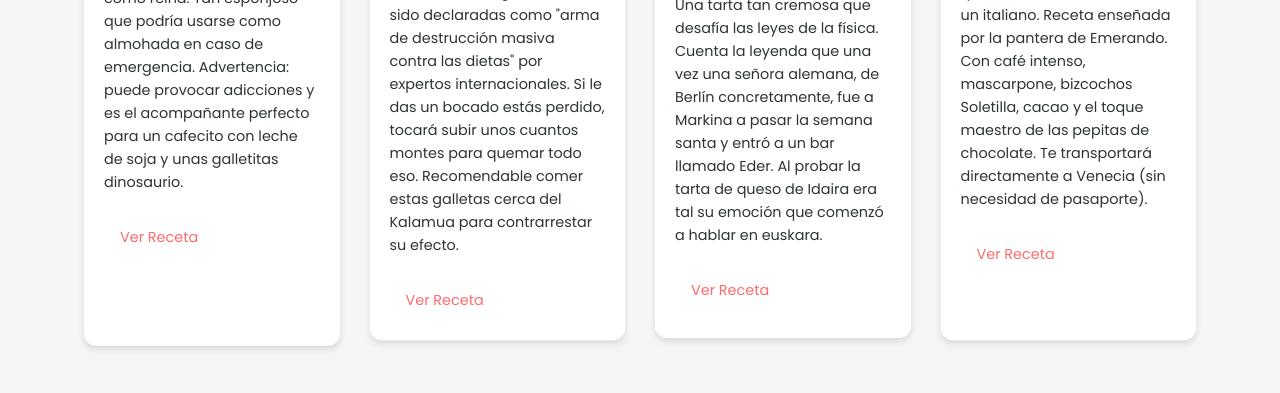
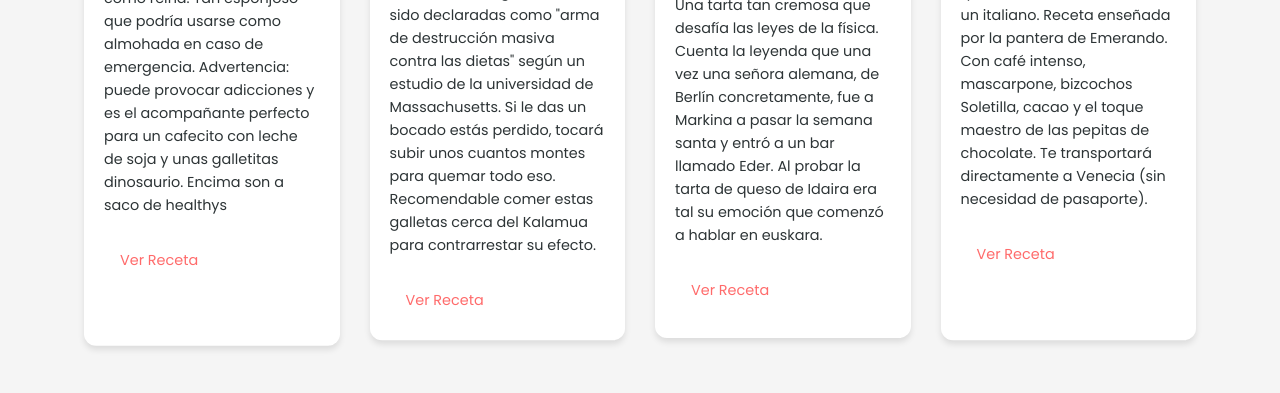
Before and after one commit to ikeralmi/reinabizcochos, a plain HTML site: page index.html in a window 1280 px wide. Shown: the part 2233-2626 px from the top of the page. Drawn offline with Linux system fonts and the light colour scheme; files whose address does not match are found by name.

Commit message:
Update index.html

```diff
--- a/index.html
+++ b/index.html
@@ -45,7 +45,7 @@
                     <img src="img/sobre-mi/idaira.jpg" alt="Idaira en la playa" class="bio-foto">
                 </div>
                 <div class="bio-text">
-                    <p>¡Hola! Soy Idaira, la gran "Reina de los Bizcochos" de Markina. Mi historia con la repostería comenzó cuando intenté hacer un bizcocho para impresionar a mi ama y terminé con algo que parecía más un ladrillo que un postre. ¡Pero no me rendí!</p>
+                    <p>¡Kaixo! Soy Idaira, la gran "Reina de los Bizcochos" de Markina. Mi historia con la repostería comenzó cuando intenté hacer un bizcocho para impresionar a mi ama y terminé con algo que parecía más un ladrillo que un postre. ¡Pero no me rendí!</p>
 
                     <p>Si hay algo que me caracteriza es mi sonrisa permanente. Estoy todo el día sonriendo, irradiando alegría por donde voy. Quienes me conocen saben que soy una persona extremadamente alegre y, para qué negarlo, ¡completamente loca y fatal de la cabeza! Mis locuras son legendarias, pero es precisamente esa espontaneidad la que hace que la vida a mi alrededor nunca sea aburrida, <b>TOP 1 de la kuadrilla.</b> La más loca entre 20 personas</p>
 
@@ -76,7 +76,7 @@
                         </div>
                     </div>
                     <h3>Bizcocho Real</h3>
-                    <p>El bizcocho que me coronó como reina. Tan esponjoso que podría usarse como almohada en caso de emergencia. Advertencia: puede provocar adicciones y es el acompañante perfecto para un cafecito con leche de soja y unas galletitas dinosaurio.</p>
+                    <p>El bizcocho que me coronó como reina. Tan esponjoso que podría usarse como almohada en caso de emergencia. Advertencia: puede provocar adicciones y es el acompañante perfecto para un cafecito con leche de soja y unas galletitas dinosaurio. Encima son a saco de healthys</p>
                     <a href="#bizcocho-receta" class="btn-small">Ver Receta</a>
                 </div>
 
@@ -88,7 +88,7 @@
                         </div>
                     </div>
                     <h3>Cookies Explosivas</h3>
-                    <p>Cookies con tanto sabor que deberían ser ilegales. Han sido declaradas como "arma de destrucción masiva contra las dietas" por expertos internacionales. Si le das un bocado estás perdido, tocará subir unos cuantos montes para quemar todo eso. Recomendable comer estas galletas cerca del Kalamua para contrarrestar su efecto.</p>
+                    <p>Cookies con tanto sabor que deberían ser ilegales. Han sido declaradas como "arma de destrucción masiva contra las dietas" según un estudio de la universidad de Massachusetts. Si le das un bocado estás perdido, tocará subir unos cuantos montes para quemar todo eso. Recomendable comer estas galletas cerca del Kalamua para contrarrestar su efecto.</p>
                     <a href="#cookies-receta" class="btn-small">Ver Receta</a>
                 </div>
                 <div class="receta-card" id="tarta-queso">
```
